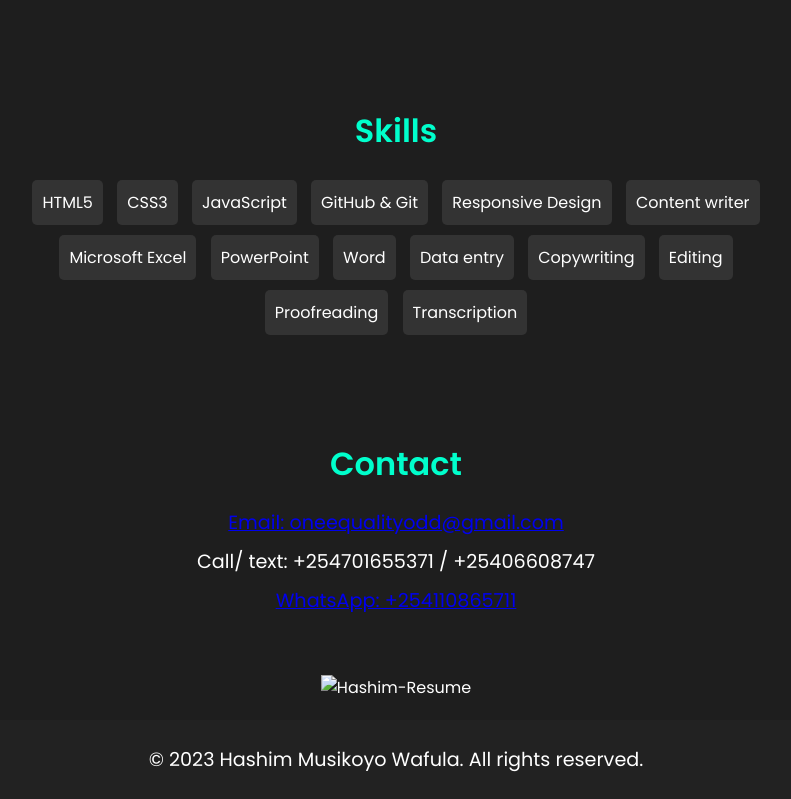
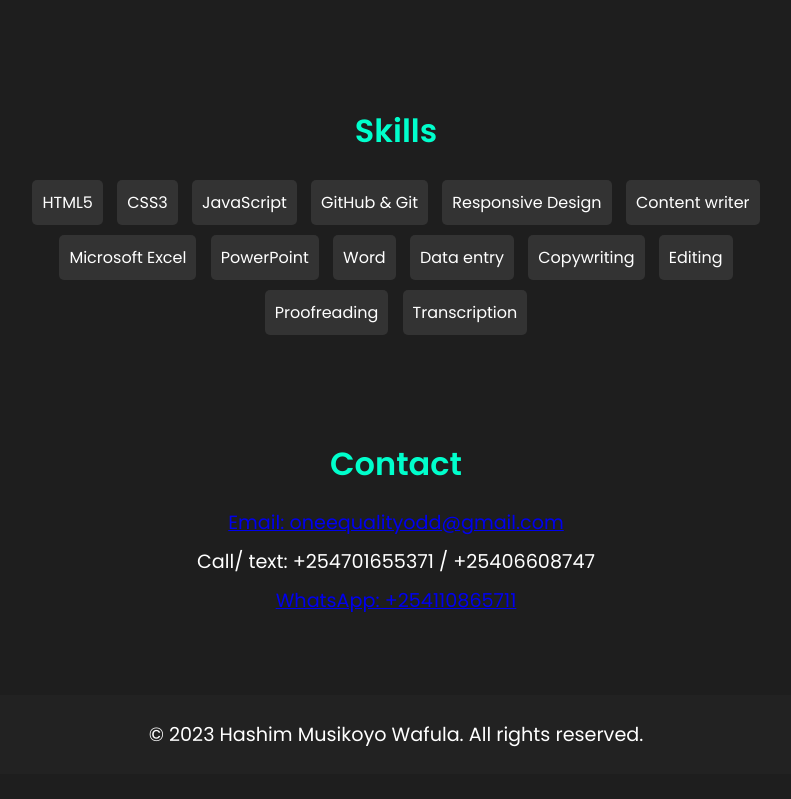
Before and after one commit to hashimwetu/portfolio-, a plain HTML site: page index.html in a window 1280 px wide. Shown: the part 1471-2270 px from the top of the page, without its empty margins (244-1035 px from the left). After the commit the page ends 2245 px from the top, so only its background shows below. Drawn offline with Linux system fonts and the light colour scheme.

Commit message:
Update index.html

```diff
--- a/index.html
+++ b/index.html
@@ -88,9 +88,7 @@
 
       <p> <a href="https://wa.me/254110865711">WhatsApp: +254110865711</a> </p>
   </section>
-  <div>
-    <img src="images/my-resume" alt="Hashim-Resume">
-  </div>
+
 
   <footer>
     <p>&copy; 2023 Hashim Musikoyo Wafula. All rights reserved.</p>
```
